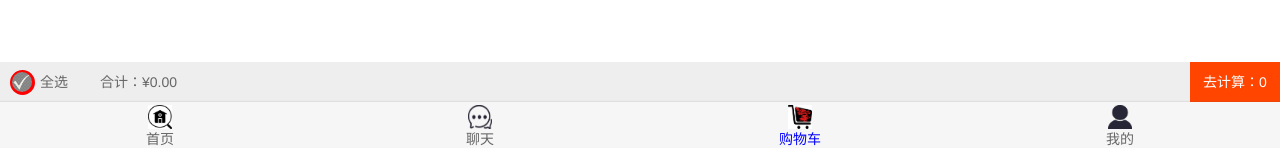
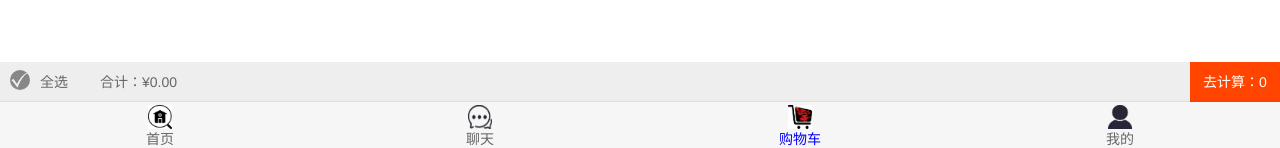
Before and after one commit to tingtingtang-11/supermall, a Vue app: page /shop in a window 1280 px wide. Shown: the part 649-797 px from the top of the page. Built offline with nearby package versions, Linux system fonts and the light colour scheme.

Commit message:
购物车根据商品是否全选改变底部全选按钮状态

```diff
--- a/src/views/shop/childComps/ShopBottomBar.vue
+++ b/src/views/shop/childComps/ShopBottomBar.vue
@@ -1,7 +1,7 @@
 <template>
   <div class="bottom-bar">
     <div class="check-all-content">
-      <check-button class="check-all-button"></check-button>
+      <check-button class="check-all-button" :is-checked="isSelectAll"></check-button>
       <span>全选</span>
     </div>
 
@@ -34,6 +34,21 @@
       },
       checkLength() {
         return this.$store.state.cartList.filter(item => item.checked).length
+      },
+      isSelectAll() {
+        // 如果购物车为空
+        if (this.$store.state.cartList.length === 0) return false
+        // 1、使用filter
+        // return !(this.$store.state.cartList.filter(item => !item.checked).length)
+        // 2、使用find
+        // return !this.$store.state.cartList.find(item => !item.checked)
+        // 3、普通遍历
+        for (let item of this.$store.state.cartList){
+          if(!item.checked) {
+            return false
+          }
+        }
+        return true
       }
     }
   }
```
